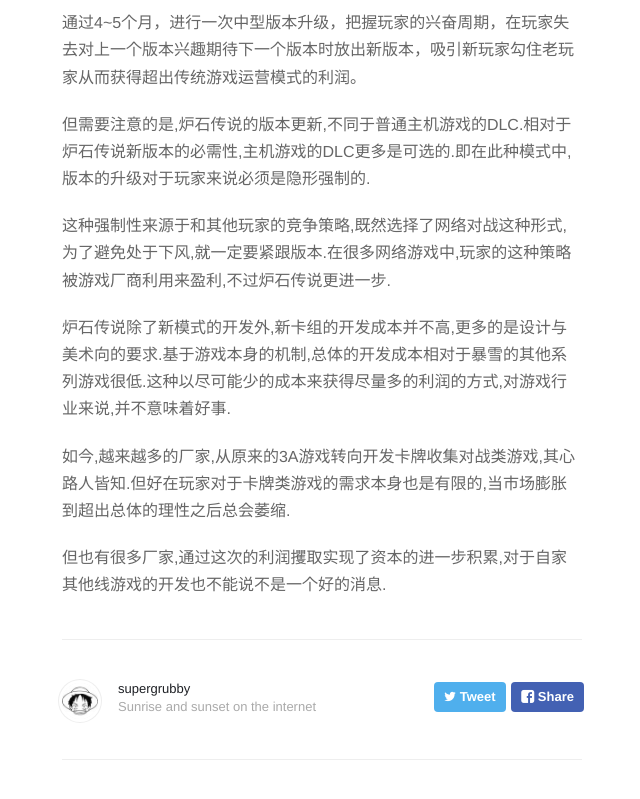
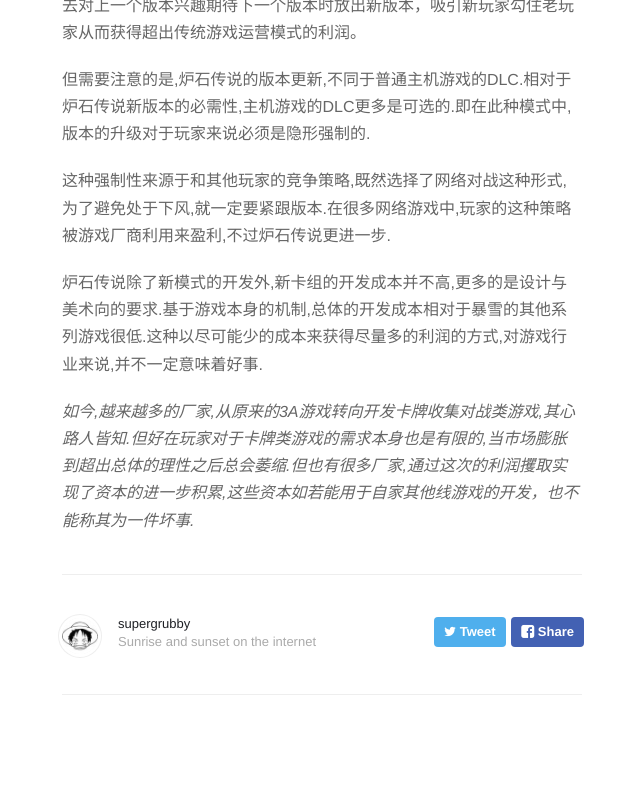
Before and after one commit to dragonhnd/supergrubby_simple, a Jekyll site: the page built from _posts/2015-08-26-money-hearthstone.md, in a window 1280 px wide and 900 px high, scrolled down 2208 px. Shown: the top 799 px of the window, without its empty margins (318-958 px from the left). Built offline with Jekyll 4.4.1, drawn with Linux system fonts in a browser that asks for light colours; nearby versions of some CDN libraries; Markdown is read by kramdown in place of the engine named in the settings; some of the changed text lies outside the part shown.

Commit message:
update the article

```diff
--- a/_posts/2015-08-26-money-hearthstone.md
+++ b/_posts/2015-08-26-money-hearthstone.md
@@ -65,8 +65,6 @@ description: Game Analysis
 
 这种强制性来源于和其他玩家的竞争策略,既然选择了网络对战这种形式,为了避免处于下风,就一定要紧跟版本.在很多网络游戏中,玩家的这种策略被游戏厂商利用来盈利,不过炉石传说更进一步.
 
-炉石传说除了新模式的开发外,新卡组的开发成本并不高,更多的是设计与美术向的要求.基于游戏本身的机制,总体的开发成本相对于暴雪的其他系列游戏很低.这种以尽可能少的成本来获得尽量多的利润的方式,对游戏行业来说,并不意味着好事.
+炉石传说除了新模式的开发外,新卡组的开发成本并不高,更多的是设计与美术向的要求.基于游戏本身的机制,总体的开发成本相对于暴雪的其他系列游戏很低.这种以尽可能少的成本来获得尽量多的利润的方式,对游戏行业来说,并不一定意味着好事.
 
-如今,越来越多的厂家,从原来的3A游戏转向开发卡牌收集对战类游戏,其心路人皆知.但好在玩家对于卡牌类游戏的需求本身也是有限的,当市场膨胀到超出总体的理性之后总会萎缩.
-
-但也有很多厂家,通过这次的利润攫取实现了资本的进一步积累,对于自家其他线游戏的开发也不能说不是一个好的消息.
+*如今,越来越多的厂家,从原来的3A游戏转向开发卡牌收集对战类游戏,其心路人皆知.但好在玩家对于卡牌类游戏的需求本身也是有限的,当市场膨胀到超出总体的理性之后总会萎缩.但也有很多厂家,通过这次的利润攫取实现了资本的进一步积累,这些资本如若能用于自家其他线游戏的开发，也不能称其为一件坏事.*
```
Also changed, not shown: other parts of _posts/2015-08-26-money-hearthstone.md (+1 -1 lines).
